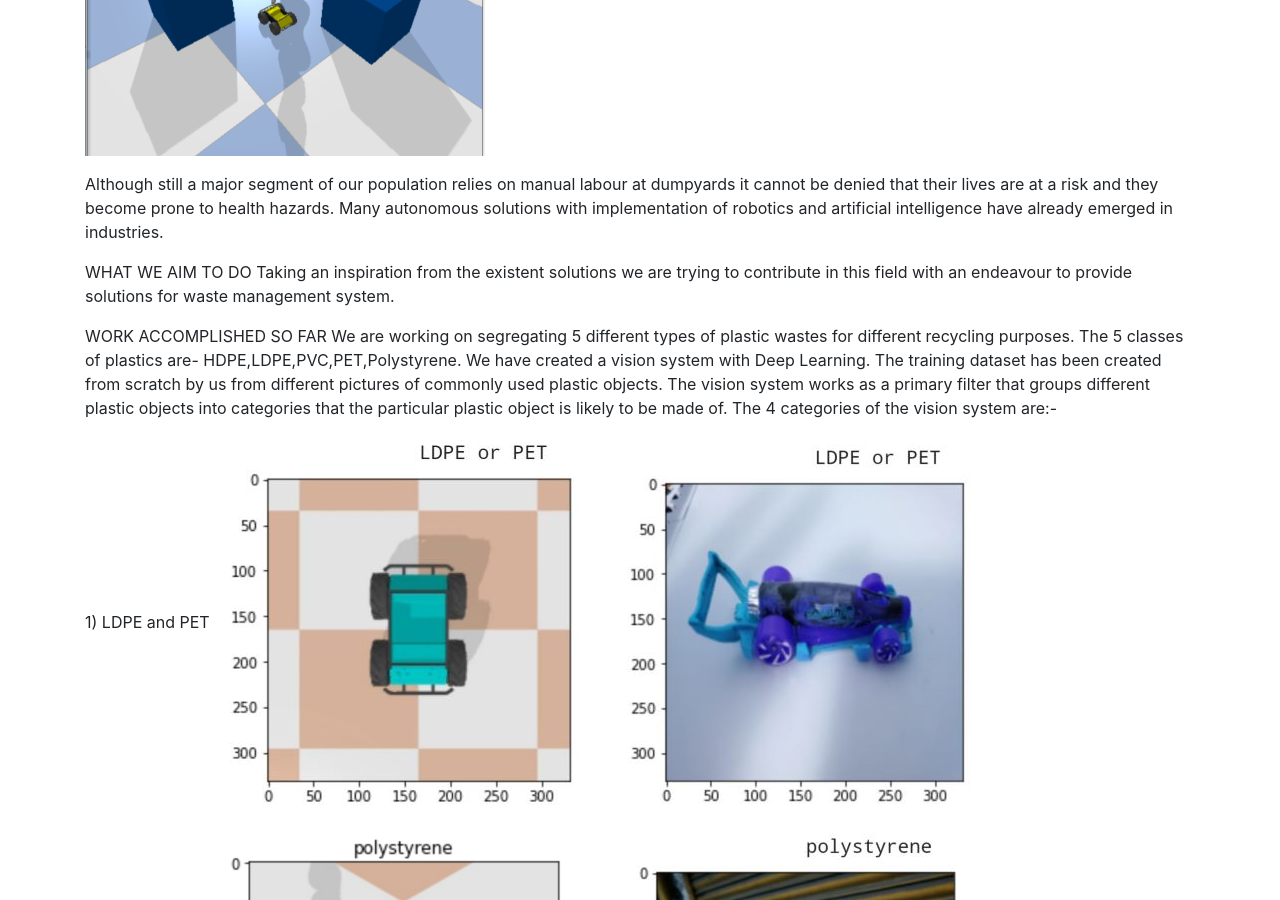
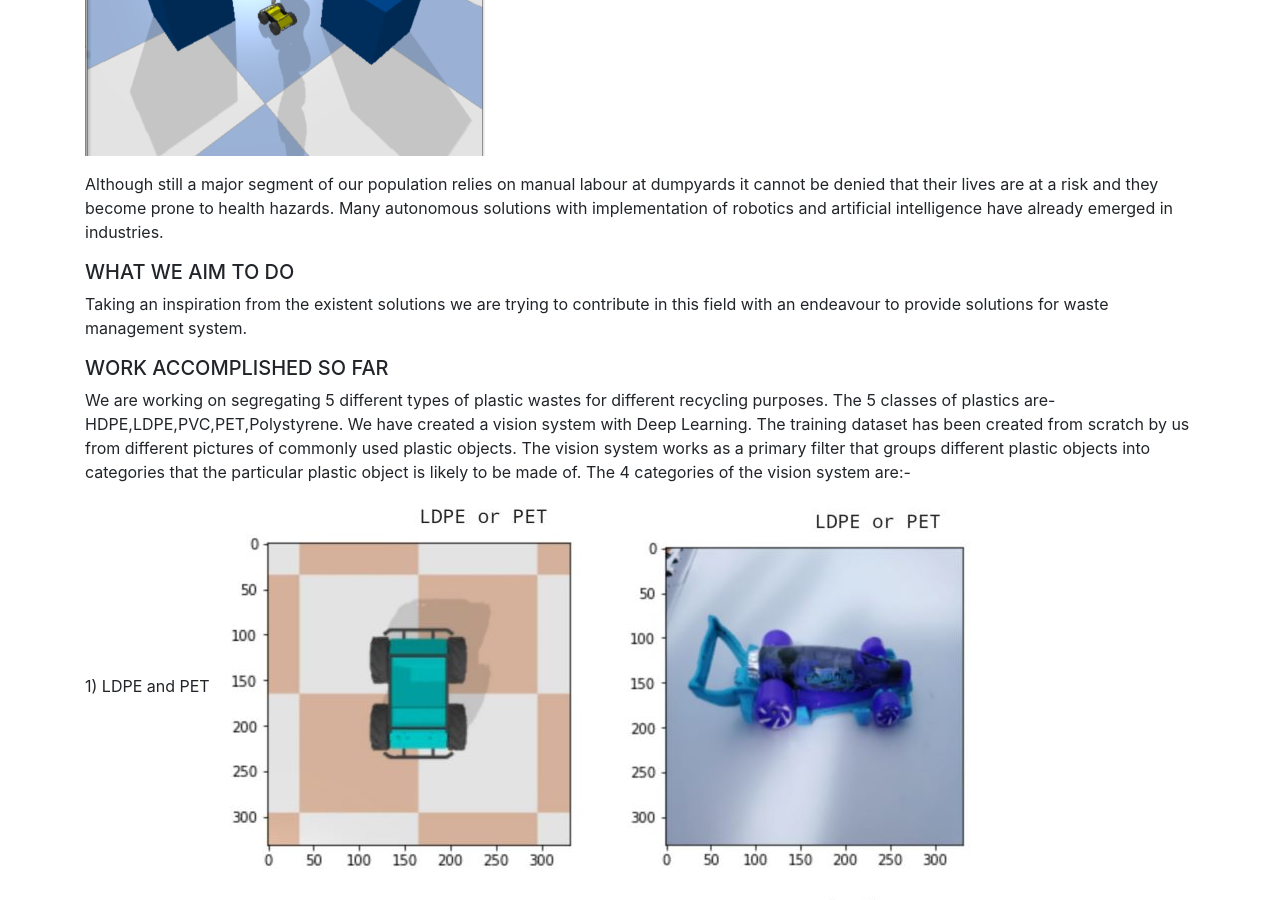
Before and after one commit to Robotics-Club-IIT-BHU/RoboReG, a Jekyll site: the page built from _projects/auto-waste.md, in a window 1280 px wide and 900 px high, scrolled down 785 px. Built offline with Jekyll 4.4.1, drawn with Linux system fonts in a browser that asks for light colours; some of the changed text lies outside the part shown.

```diff
--- a/_projects/auto-waste.md
+++ b/_projects/auto-waste.md
@@ -20,10 +20,12 @@ last-updated: 2020-02-26
 
 Although still a major segment of our population relies on manual labour at dumpyards it cannot be denied that their lives are at a risk and they become prone to health hazards. Many autonomous solutions with implementation of robotics and artificial intelligence have already emerged in industries.
 
-WHAT WE AIM TO DO
+##### WHAT WE AIM TO DO
+
 Taking an inspiration from the existent solutions we are trying to contribute in this field with an endeavour to provide solutions for waste management system.
 
-WORK ACCOMPLISHED SO FAR
+##### WORK ACCOMPLISHED SO FAR
+
 We are working on segregating 5 different types of plastic wastes for different recycling purposes. The 5 classes of plastics are- HDPE,LDPE,PVC,PET,Polystyrene.
 We have created a vision system with Deep Learning. The training dataset has been created from scratch by us from different pictures of commonly used plastic objects.
 The vision system works as a primary filter that groups different plastic objects into categories that the particular plastic object is likely to be made of. The
@@ -47,6 +49,7 @@ The vision system works as a primary filter that groups different plastic object
 
 The vision model works both on real world object classification and simulated object classification. Transfer learning VGG 16 model has been used to improve accuracy of the vision system. The primary segregation based on vision system has been worked out on physics simulator Pybullet- a python module for physics simulations of robots, where a KUKA Robotic Arm has been used to pick and place the respective object into its category.
 
-FUTURE WORK SCOPE
+##### FUTURE WORK SCOPE
+
 The vision system serves as a primary filter where plastic objects have been currently classified under more than 1 plastic type. To get accurate classification further haptic technology can be introduced along with the vision system to extract sensory parameters from the plastic objects and match them to their particular plastic type.
 Compression tests that provide information regarding the material's compressive strength, yield strength, elastic limit and elastic modulus can be carried out along with the vision system , since each plastic type has its unique mechanical properties.
```
